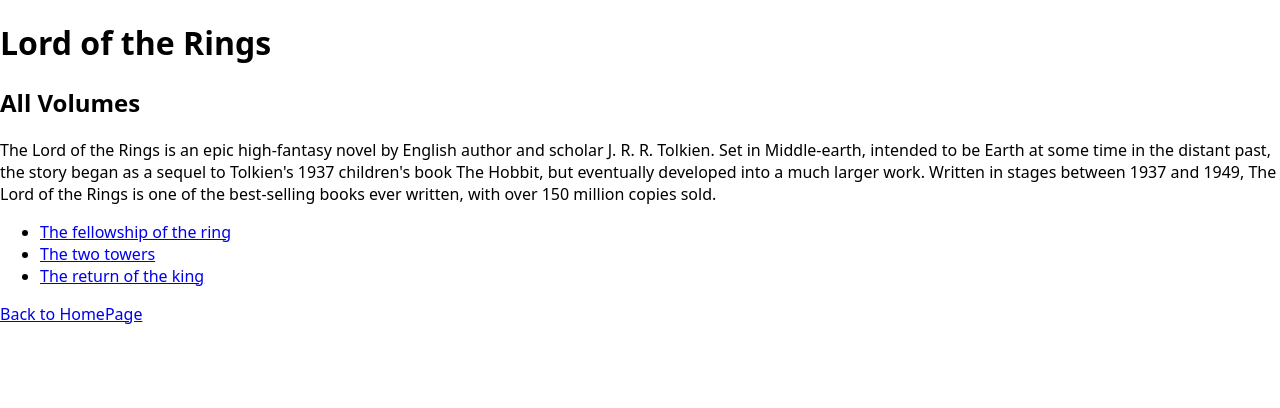
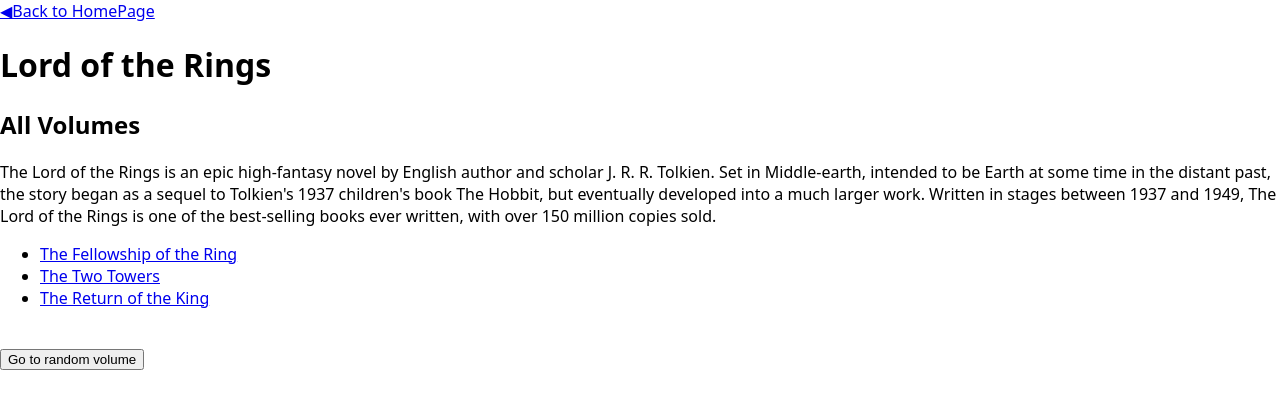
Before and after one commit to AnjaSiewert/LordOfTheRingsApp, a Next.js app: page /volumes/volumes in a window 1280 px wide. Shown: the top 408 px of the page. Built offline with nearby package versions, Linux system fonts and the light colour scheme.

Commit message:
add images

```diff
--- a/pages/volumes/[volumeSlug].js
+++ b/pages/volumes/[volumeSlug].js
@@ -2,6 +2,7 @@
 import { useRouter } from "next/router";
 import { Fragment } from "react";
 import { volumes } from "../../lib/data";
+import Image from "next/image";
 
 export default function VolumeDetail() {
   const router = useRouter();
@@ -14,6 +15,7 @@
 
   return (
     <>
+      <Link href="/">◀︎Back to HomePage</Link>
       <h1>{volume.title}</h1>
       <p>{volume.description}</p>
       <ul>
@@ -27,7 +29,7 @@
           );
         })}
       </ul>
-      <Link href="/">Back to HomePage</Link>
+      <Image src={volume.cover} alt={volume.title} width={140} height={230} />
     </>
   );
 }
--- a/pages/volumes/volumes.js
+++ b/pages/volumes/volumes.js
@@ -1,28 +1,30 @@
 import { introduction } from "../../lib/data";
 import Link from "next/link";
+import { volumes } from "../../lib/data";
 
 export default function Volumes() {
   return (
     <div>
+      <Link href="/">◀︎Back to HomePage</Link>
       <h1>Lord of the Rings</h1>
       <h2>All Volumes</h2>
       <p>{introduction}</p>
       <ul>
         <li>
           <Link href="/volumes/the-fellowship-of-the-ring">
-            The fellowship of the ring
+            {volumes[0].title}
           </Link>
         </li>
         <li>
-          <Link href="/volumes/the-two-towers">The two towers</Link>
+          <Link href="/volumes/the-two-towers">{volumes[1].title}</Link>
         </li>
         <li>
-          <Link href="/volumes/the-return-of-the-king">
-            The return of the king
-          </Link>
+          <Link href="/volumes/the-return-of-the-king">{volumes[2].title}</Link>
         </li>
       </ul>
-      <Link href="/">Back to HomePage</Link>
+
+      <br />
+      <button type="button">Go to random volume</button>
     </div>
   );
 }
```
